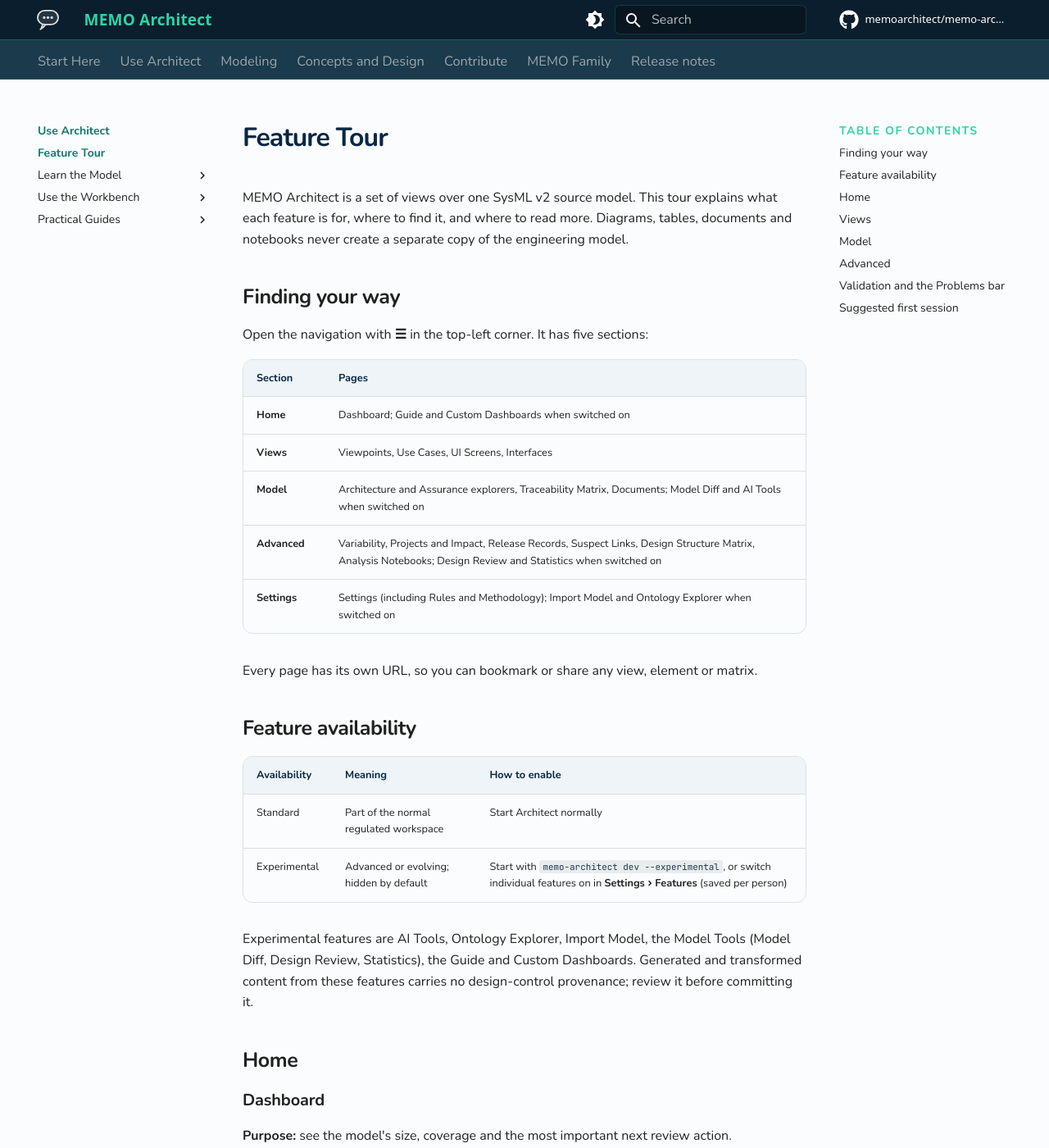
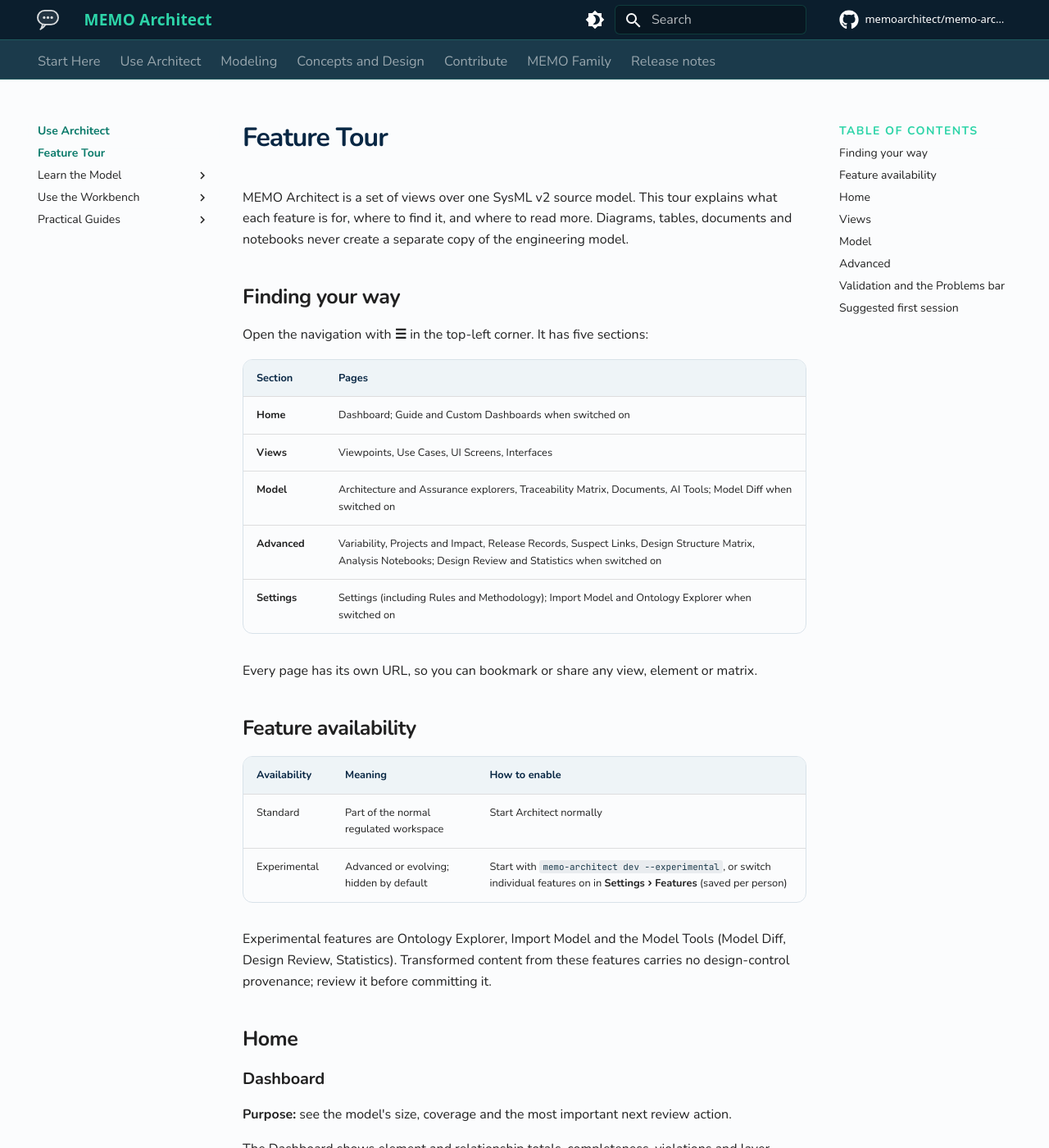
Before and after one commit to memoarchitect/memo-architect, an MkDocs documentation site: the page built from docs/src/users/features.md, in a window 1280 px wide and 1400 px high. Shown: the whole window at 82% size. Built offline with MkDocs 1.6.1 and Material for MkDocs 9.7.7, drawn with Linux system fonts in a browser that asks for light colours; comment, search, counter and statistics services are not loaded.

Commit message:
Turn on AI Tools for everyone
The Model Assistant and SysML Generator move from experimental to
stable, so they show without --experimental or a switch in Settings,
and the AI workspace drops its Experimental badge. Proposals still
reach a file only when the engineer applies them.

Co-Authored-By: Claude Opus 5.5 <noreply@anthropic.com>

```diff
--- a/docs/src/users/features.md
+++ b/docs/src/users/features.md
@@ -13,7 +13,7 @@ Open the navigation with **☰** in the top-left corner. It has five sections:
 |---|---|
 | **Home** | Dashboard; Guide and Custom Dashboards when switched on |
 | **Views** | Viewpoints, Use Cases, UI Screens, Interfaces |
-| **Model** | Architecture and Assurance explorers, Traceability Matrix, Documents; Model Diff and AI Tools when switched on |
+| **Model** | Architecture and Assurance explorers, Traceability Matrix, Documents, AI Tools; Model Diff when switched on |
 | **Advanced** | Variability, Projects and Impact, Release Records, Suspect Links, Design Structure Matrix, Analysis Notebooks; Design Review and Statistics when switched on |
 | **Settings** | Settings (including Rules and Methodology); Import Model and Ontology Explorer when switched on |
 
@@ -27,10 +27,9 @@ matrix.
 | Standard | Part of the normal regulated workspace | Start Architect normally |
 | Experimental | Advanced or evolving; hidden by default | Start with `memo-architect dev --experimental`, or switch individual features on in **Settings › Features** (saved per person) |
 
-Experimental features are AI Tools, Ontology Explorer, Import Model, the Model
-Tools (Model Diff, Design Review, Statistics), the Guide and Custom Dashboards.
-Generated and transformed content from these features carries no
-design-control provenance; review it before committing it.
+Experimental features are Ontology Explorer, Import Model and the Model Tools
+(Model Diff, Design Review, Statistics). Transformed content from these
+features carries no design-control provenance; review it before committing it.
 
 ## Home
 
```
Also changed, not shown: docs/src/release-notes.md (+3 -1 lines), docs/src/users/ai-features.md (+1 -2 lines), docs/src/users/cli-usage.md (+1 -1 lines), docs/src/users/ui-usage.md (+1 -1 lines), 4 other files.
